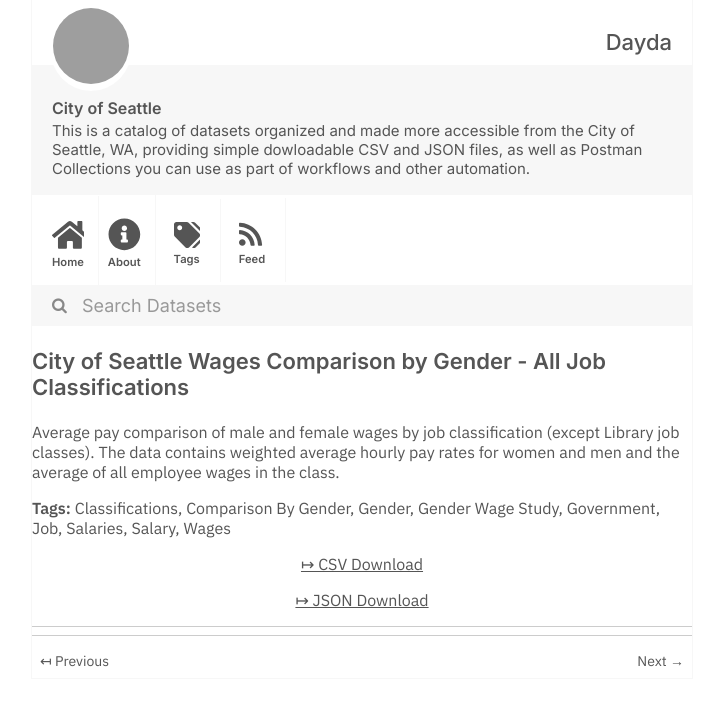
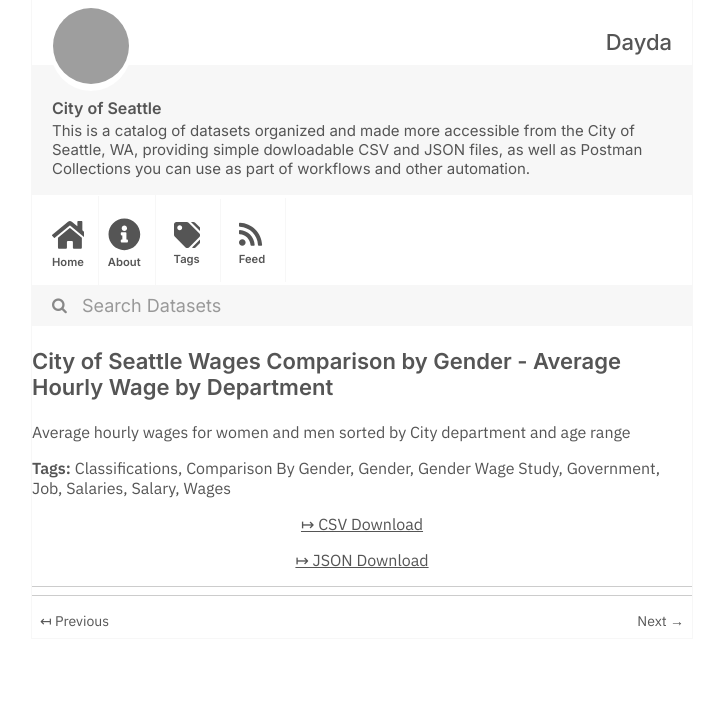
Before and after one commit to dayda-entities/city-of-seattle, a Jekyll site: the page built from _posts/2020-11-10-city-of-seattle-wages-comparis.md, in a window 1280 px wide, cut to the strip 0-706 px from the top of the page. Shown: the whole strip, without its empty margins (278-990 px from the left). Built offline with Jekyll 4.4.1, drawn with Linux system fonts in a browser that asks for light colours; grey boxes are pictures that could not be loaded.

Commit message:
Publish Data

```diff
--- a/_posts/2020-11-10-city-of-seattle-wages-comparis.md
+++ b/_posts/2020-11-10-city-of-seattle-wages-comparis.md
@@ -1,7 +1,7 @@
 ---
-title: City of Seattle Wages  Comparison by Gender - All Job Classifications
-created: '2020-11-10T16:59:18.178750'
-modified: '2020-11-10T16:59:18.178760'
+title: City of Seattle Wages Comparison by Gender - Average Hourly Wage by Department
+created: '2020-11-10T16:59:33.491804'
+modified: '2020-11-10T16:59:33.491815'
 state: active
 type: dataset
 tags:
@@ -16,9 +16,9 @@ tags:
   - Wages
 groups:
   - Local Government
-csv_url: 'https://data.seattle.gov/api/views/cf52-s8er/rows.csv?accessType=DOWNLOAD'
-json_url: 'https://data.seattle.gov/api/views/cf52-s8er/rows.json?accessType=DOWNLOAD'
+csv_url: 'https://data.seattle.gov/api/views/j379-aghh/rows.csv?accessType=DOWNLOAD'
+json_url: 'https://data.seattle.gov/api/views/j379-aghh/rows.json?accessType=DOWNLOAD'
 layout: post
 
 ---
-Average pay comparison of male and female wages by job classification (except Library job classes).  The data contains weighted average hourly pay rates for women and men and the average of all employee wages in the class.
+Average hourly wages for women and men sorted by City department and age range
```
